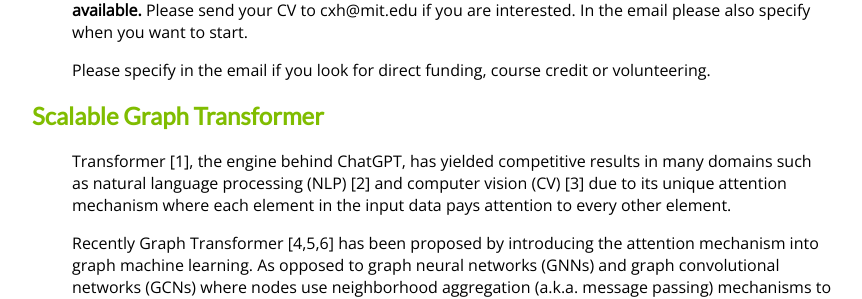
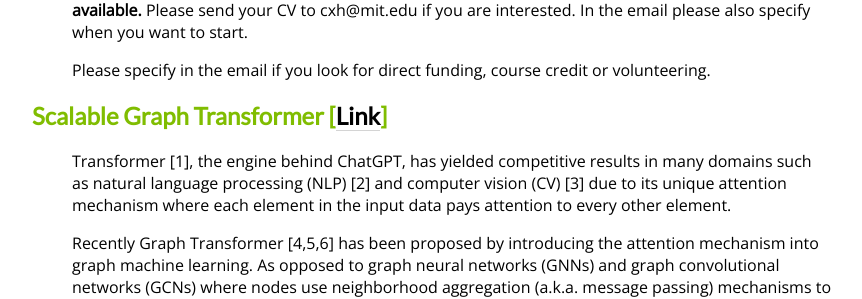
Before and after one commit to chenxuhao/chenxuhao.github.io, a Jekyll site: the page student-oppo.html, which Jekyll copies as it is, in a window 1280 px wide. Shown: the part 1312-1611 px from the top of the page, without its empty margins (208-1070 px from the left). Built offline with Jekyll 4.4.1, drawn with Linux system fonts in a browser that asks for light colours.

Commit message:
add GT link

```diff
--- a/student-oppo.html
+++ b/student-oppo.html
@@ -147,7 +147,7 @@ Contact: <a href="https://chenxuhao.github.io/">Xuhao Chen</a> <br/>
   Please specify in the email if you look for direct funding, course credit or volunteering.
 </p>
 
-<h2> Scalable Graph Transformer </h2>
+<h2> Scalable Graph Transformer  [<a href="https://elx.mit.edu/experience/5168d52b-590a-4c2a-abf6-9542e79438c7">Link</a>] </h2>
 
 <p>
   Transformer [1], the engine behind ChatGPT,
```
